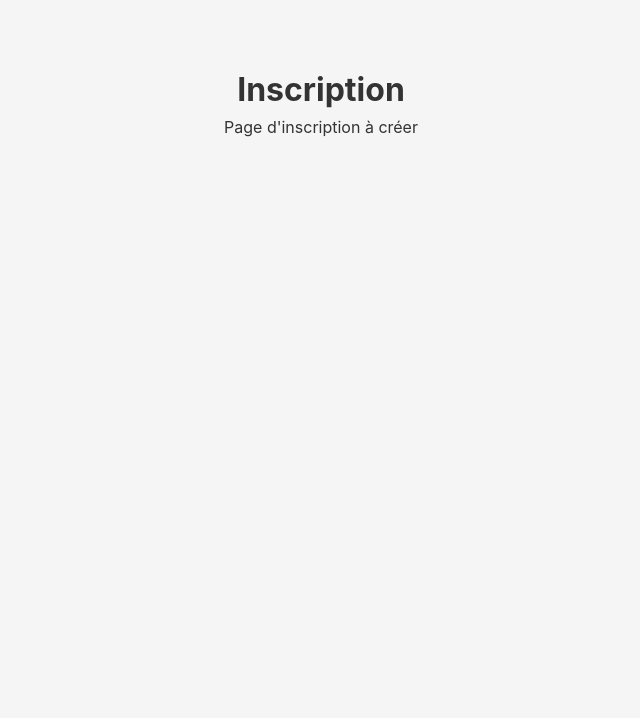
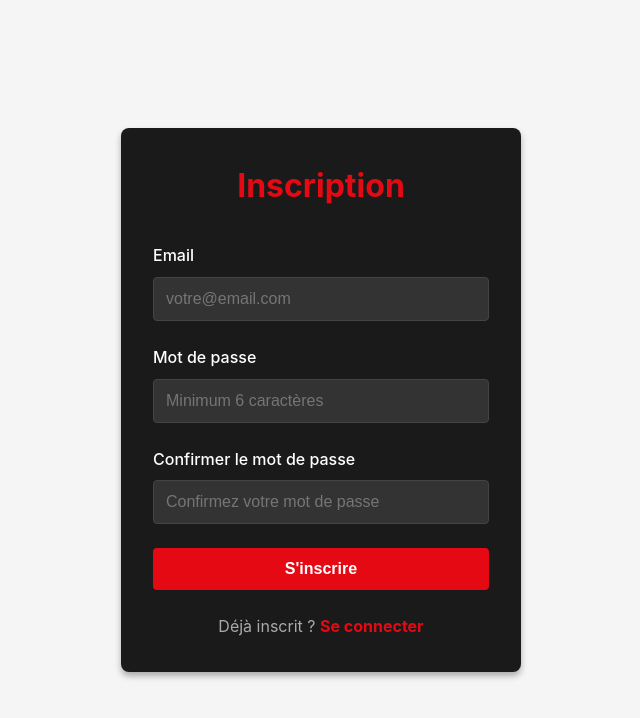
Before and after one commit to Blackyfi/Dev-Web-Enseirb, a Vue app in the folder frontend/: page /register in a window 1280 px wide. Shown: the top 718 px of the page, without its empty margins (319-959 px from the left). Built offline with nearby package versions, Linux system fonts and the light colour scheme.

Commit message:
quick push for tim

```diff
--- a/frontend/src/views/RegisterPage.vue
+++ b/frontend/src/views/RegisterPage.vue
@@ -1,15 +1,214 @@
 <template>
   <div class="page">
-    <h1>Inscription</h1>
-    <p>Page d'inscription à créer</p>
+    <div class="register-card">
+      <h1>Inscription</h1>
+
+      <form @submit.prevent="handleRegister">
+        <div class="form-group">
+          <label for="email">Email</label>
+          <input
+            type="email"
+            id="email"
+            v-model="email"
+            required
+            placeholder="votre@email.com"
+          />
+        </div>
+
+        <div class="form-group">
+          <label for="password">Mot de passe</label>
+          <input
+            type="password"
+            id="password"
+            v-model="password"
+            required
+            minlength="6"
+            placeholder="Minimum 6 caractères"
+          />
+        </div>
+
+        <div class="form-group">
+          <label for="confirmPassword">Confirmer le mot de passe</label>
+          <input
+            type="password"
+            id="confirmPassword"
+            v-model="confirmPassword"
+            required
+            placeholder="Confirmez votre mot de passe"
+          />
+        </div>
+
+        <div v-if="error" class="error-message">{{ error }}</div>
+        <div v-if="success" class="success-message">{{ success }}</div>
+
+        <button type="submit" class="btn-submit" :disabled="loading">
+          {{ loading ? 'Inscription...' : 'S\'inscrire' }}
+        </button>
+      </form>
+
+      <p class="login-link">
+        Déjà inscrit ? <router-link to="/login">Se connecter</router-link>
+      </p>
+    </div>
   </div>
 </template>
 
+<script setup>
+import { ref } from 'vue'
+import { useRouter } from 'vue-router'
+
+const router = useRouter()
+const email = ref('')
+const password = ref('')
+const confirmPassword = ref('')
+const error = ref('')
+const success = ref('')
+const loading = ref(false)
+
+async function handleRegister() {
+  error.value = ''
+  success.value = ''
+
+  if (password.value !== confirmPassword.value) {
+    error.value = 'Les mots de passe ne correspondent pas'
+    return
+  }
+
+  loading.value = true
+
+  try {
+    const response = await fetch('http://localhost:3000/auth/register', {
+      method: 'POST',
+      headers: {
+        'Content-Type': 'application/json'
+      },
+      body: JSON.stringify({
+        email: email.value,
+        password: password.value
+      })
+    })
+
+    const data = await response.json()
+
+    if (response.ok) {
+      success.value = 'Inscription réussie ! Redirection...'
+      setTimeout(() => {
+        router.push('/login')
+      }, 1500)
+    } else {
+      error.value = data.message || 'Erreur lors de l\'inscription'
+    }
+  } catch (err) {
+    error.value = 'Erreur de connexion au serveur'
+  } finally {
+    loading.value = false
+  }
+}
+</script>
+
 <style scoped>
 .page {
+  min-height: 100vh;
+  display: flex;
+  align-items: center;
+  justify-content: center;
+  padding: 1rem;
+}
+
+.register-card {
+  background: #1a1a1a;
+  padding: 2rem;
+  border-radius: 8px;
+  width: 100%;
   max-width: 400px;
-  margin: 2rem auto;
-  padding: 2rem;
+  box-shadow: 0 4px 6px rgba(0, 0, 0, 0.3);
+}
+
+h1 {
+  color: #e50914;
+  text-align: center;
+  margin-bottom: 2rem;
+}
+
+.form-group {
+  margin-bottom: 1.5rem;
+}
+
+label {
+  display: block;
+  margin-bottom: 0.5rem;
+  color: #fff;
+  font-weight: 500;
+}
+
+input {
+  width: 100%;
+  padding: 0.75rem;
+  background: #333;
+  border: 1px solid #444;
+  border-radius: 4px;
+  color: #fff;
+  font-size: 1rem;
+}
+
+input:focus {
+  outline: none;
+  border-color: #e50914;
+}
+
+.error-message {
+  background: #d32f2f;
+  color: #fff;
+  padding: 0.75rem;
+  border-radius: 4px;
+  margin-bottom: 1rem;
   text-align: center;
 }
+
+.success-message {
+  background: #388e3c;
+  color: #fff;
+  padding: 0.75rem;
+  border-radius: 4px;
+  margin-bottom: 1rem;
+  text-align: center;
+}
+
+.btn-submit {
+  width: 100%;
+  padding: 0.75rem;
+  background: #e50914;
+  color: #fff;
+  border: none;
+  border-radius: 4px;
+  font-size: 1rem;
+  font-weight: bold;
+  cursor: pointer;
+  transition: background 0.3s;
+}
+
+.btn-submit:hover:not(:disabled) {
+  background: #c40812;
+}
+
+.btn-submit:disabled {
+  opacity: 0.6;
+  cursor: not-allowed;
+}
+
+.login-link {
+  text-align: center;
+  margin-top: 1.5rem;
+  color: #aaa;
+}
+
+.login-link a {
+  color: #e50914;
+  text-decoration: none;
+  font-weight: bold;
+}
+
+.login-link a:hover {
+  text-decoration: underline;
+}
 </style>
```
Also changed, not shown: 1 other file (tests, documents, lock files or other folders).
